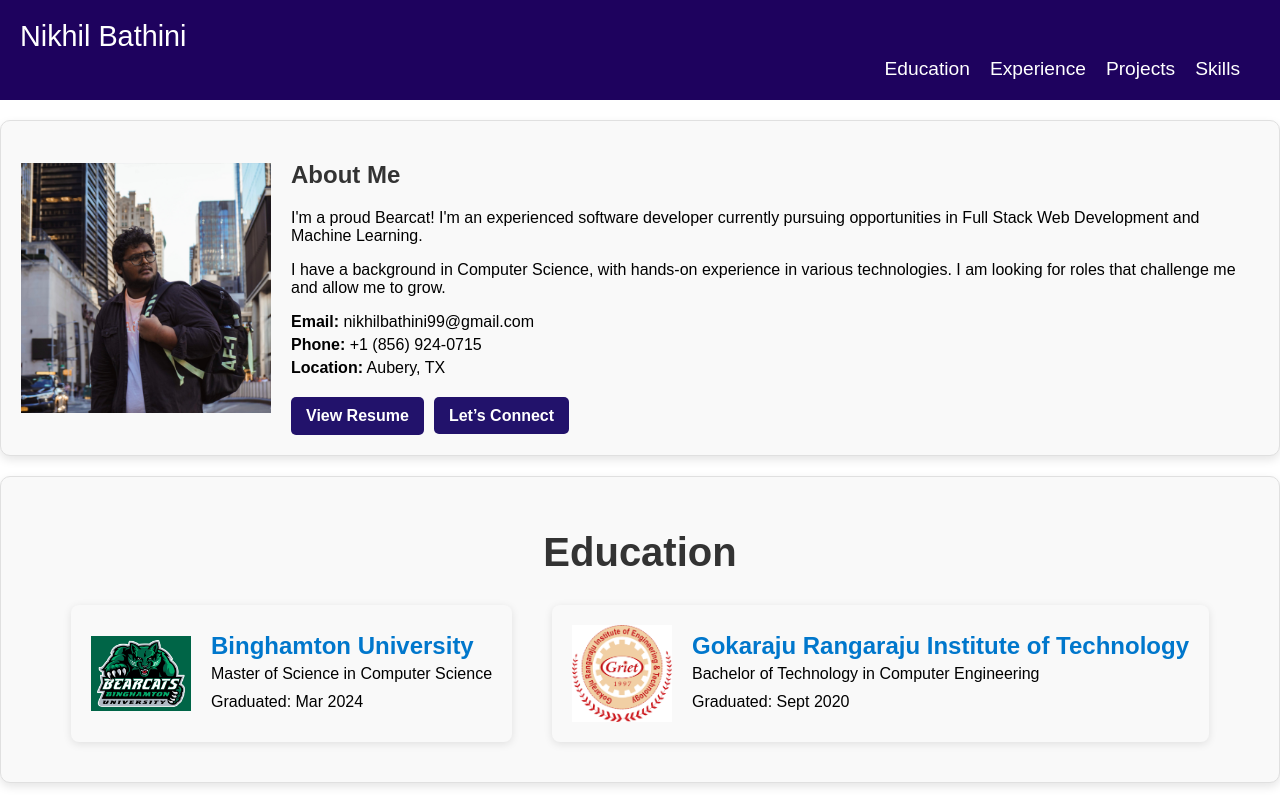
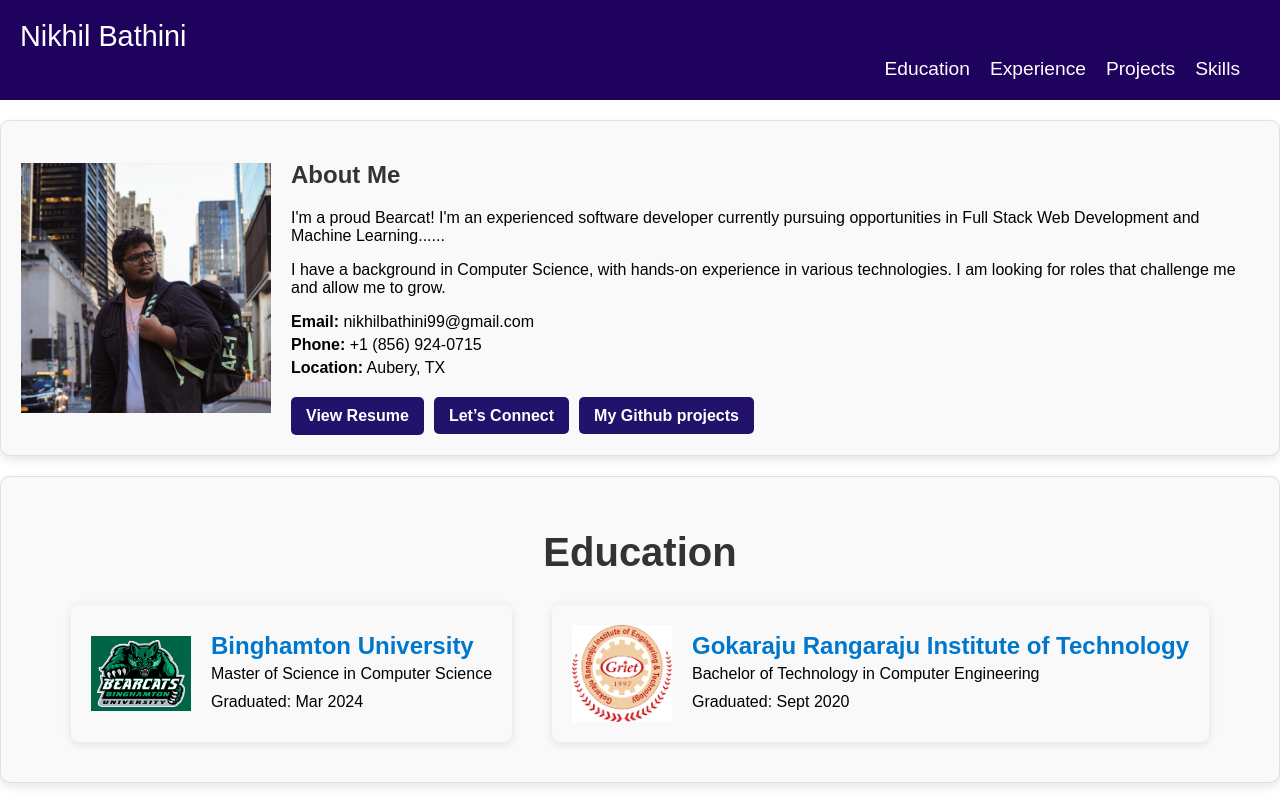
Before and after one commit to nbathin1/my-portfolio, a React (Create React App) app: page / in a window 1280 px wide. Shown: the top 800 px of the page. Built offline with nearby package versions, Linux system fonts and the light colour scheme.

Commit message:
github link added

```diff
--- a/src/components/About.js
+++ b/src/components/About.js
@@ -1,6 +1,7 @@
 import React, { useState } from "react";
 import "./About.css";
 import profilePic from "../assets/nikhil1.jpg";
+import resume from "../assets/Nikhil_Bathini.pdf";
 
 const About = () => {
   const [showModal, setShowModal] = useState(false);
@@ -16,7 +17,7 @@ const About = () => {
           <p>
             I'm a proud Bearcat! I'm an experienced software developer currently
             pursuing opportunities in Full Stack Web Development and Machine
-            Learning.
+            Learning......
           </p>
           <p>
             I have a background in Computer Science, with hands-on experience in
@@ -46,6 +47,14 @@ const About = () => {
             >
               Let’s Connect
             </a>
+            <a
+              href="https://github.com/nbathin1"
+              className="button connect-button"
+              target="_blank"
+              rel="noopener noreferrer"
+            >
+              My Github projects
+            </a>
           </div>
         </div>
       </div>
@@ -58,7 +67,7 @@ const About = () => {
               &times;
             </span>
             <iframe
-              src="../assets/Nikhil_Bathini.pdf"
+              src={resume}
               width="100%"
               height="500px"
               title="Resume PDF"
--- a/src/components/Header.js
+++ b/src/components/Header.js
@@ -16,7 +16,7 @@ const Header = () => {
       <nav align="right">
         <a onClick={() => handleScroll("education")}>Education</a>
         <a onClick={() => handleScroll("experience-section")}>Experience</a>
-        <a onClick={() => handleScroll("Projects")}>Projects</a>
+        <a onClick={() => handleScroll("Project")}>Projects</a>
         <a onClick={() => handleScroll("skills")}>Skills</a>
       </nav>
     </header>
--- a/webpack.config.js
+++ b/webpack.config.js
@@ -22,12 +22,12 @@ module.exports = {
         use: ["style-loader", "css-loader"],
       },
       {
-        test: /\.(png|jpe?g|gif|svg|webp)$/, // Add this rule for image files
+        test: /\.(png|jpe?g|gif|svg|webp)$/,
         use: [
           {
             loader: "file-loader",
             options: {
-              name: "[path][name].[ext]", // Keep the original path and file name
+              name: "[path][name].[ext]",
             },
           },
         ],
```
Also changed, not shown: 1 other file (tests, documents, lock files or other folders).
